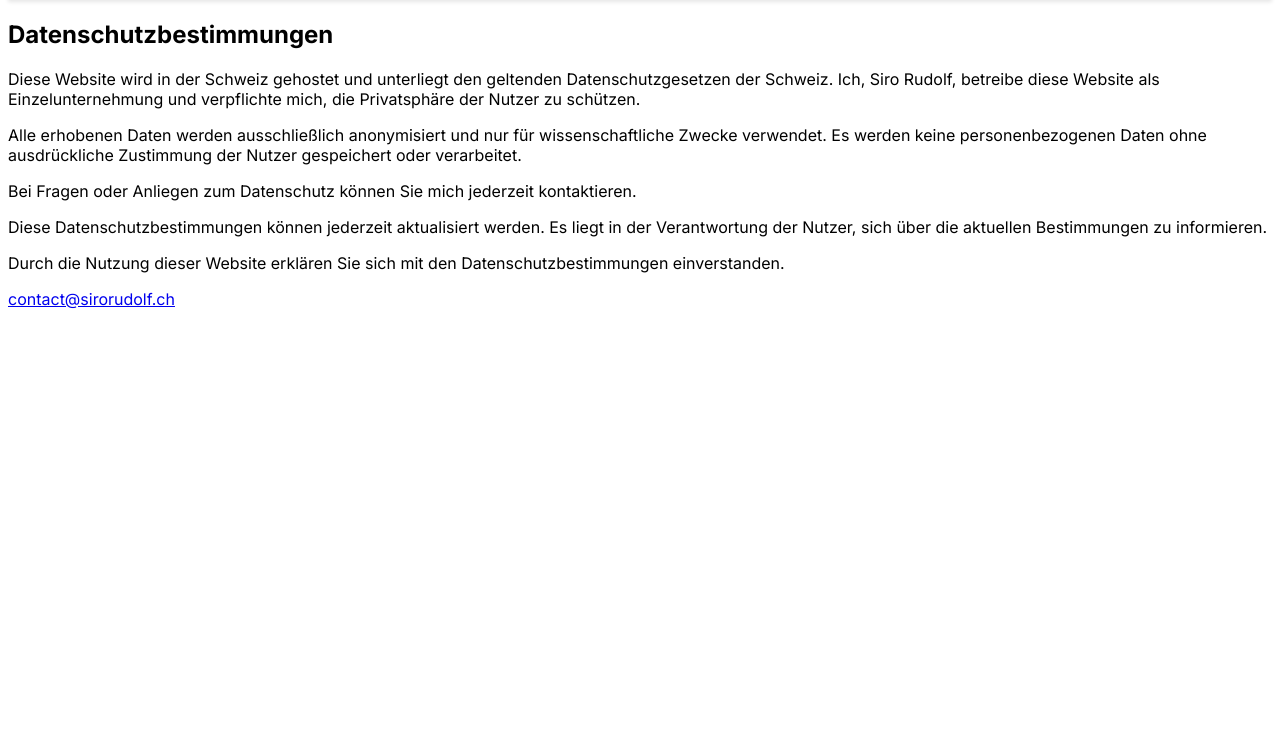
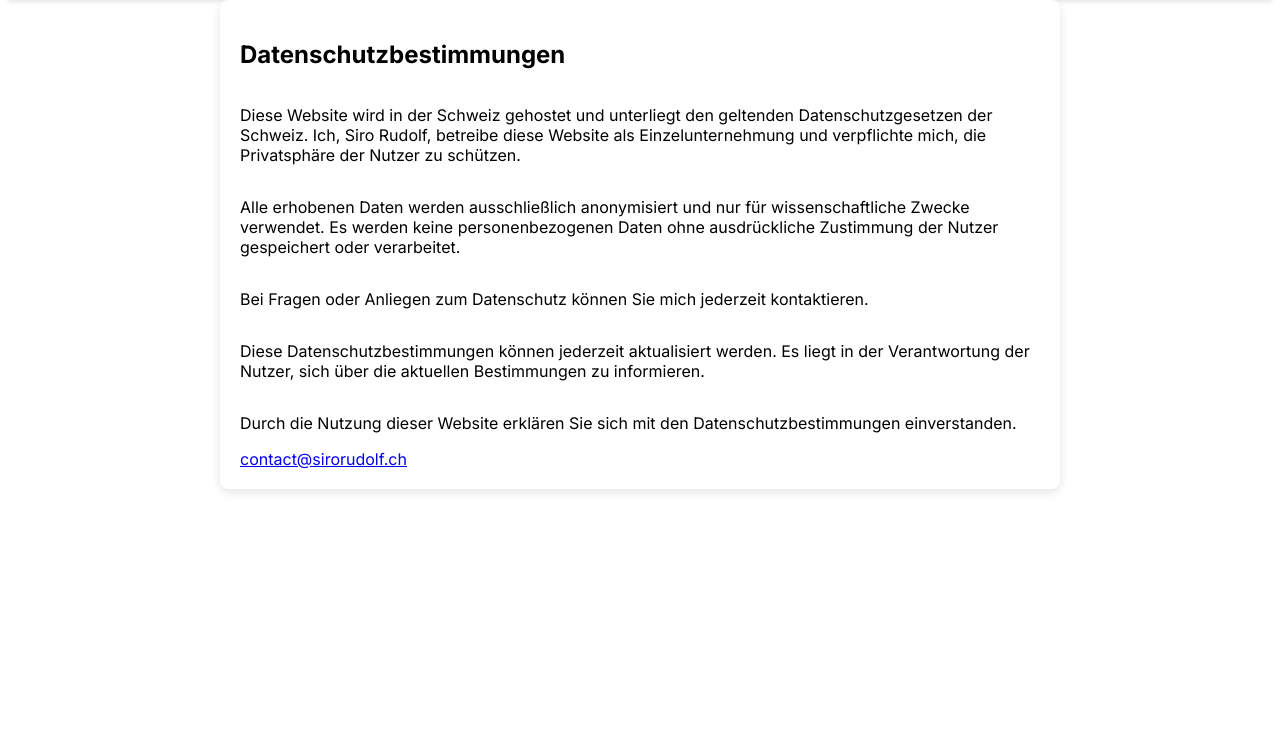
Before and after one commit to TheRizzMaster/Lehrprojekt_Bachelor_FS25, a PHP site: page /datenschutz.html in a window 1280 px wide. Shown: the part 93-822 px from the top of the page. Run offline with PHP 8.4, Linux system fonts and the light colour scheme.

Commit message:
Update datenschutz.css

```diff
--- a/css/datenschutz.css
+++ b/css/datenschutz.css
@@ -1,3 +1,14 @@
 main {
     height: 100vh;
 }
+
+section {
+    margin: 0 auto;
+    padding: 20px;
+    max-width: 800px;
+    background-color: #ffffff;
+    border-radius: 8px;
+    box-shadow: 0 4px 10px rgba(0, 0, 0, 0.1);
+    display: flex;
+    flex-direction: column;
+}
```
